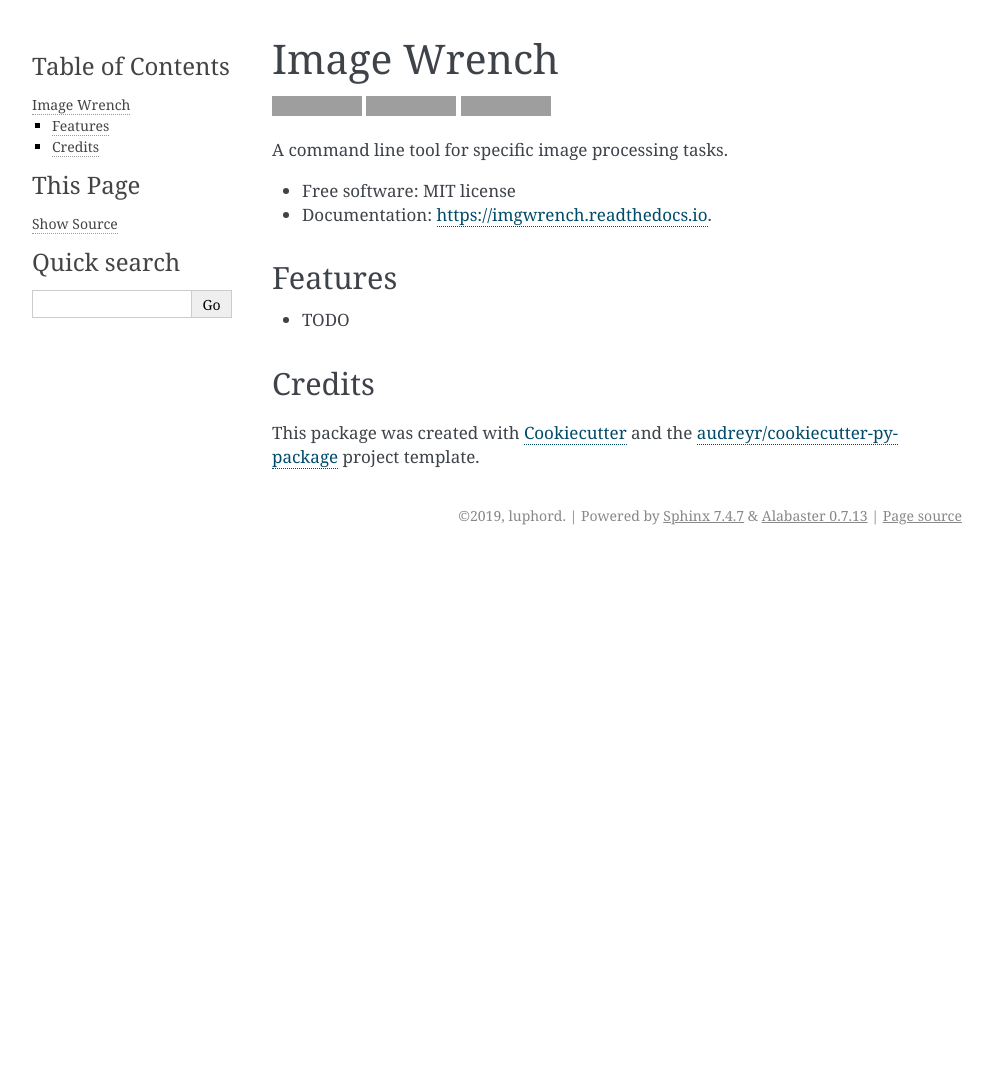
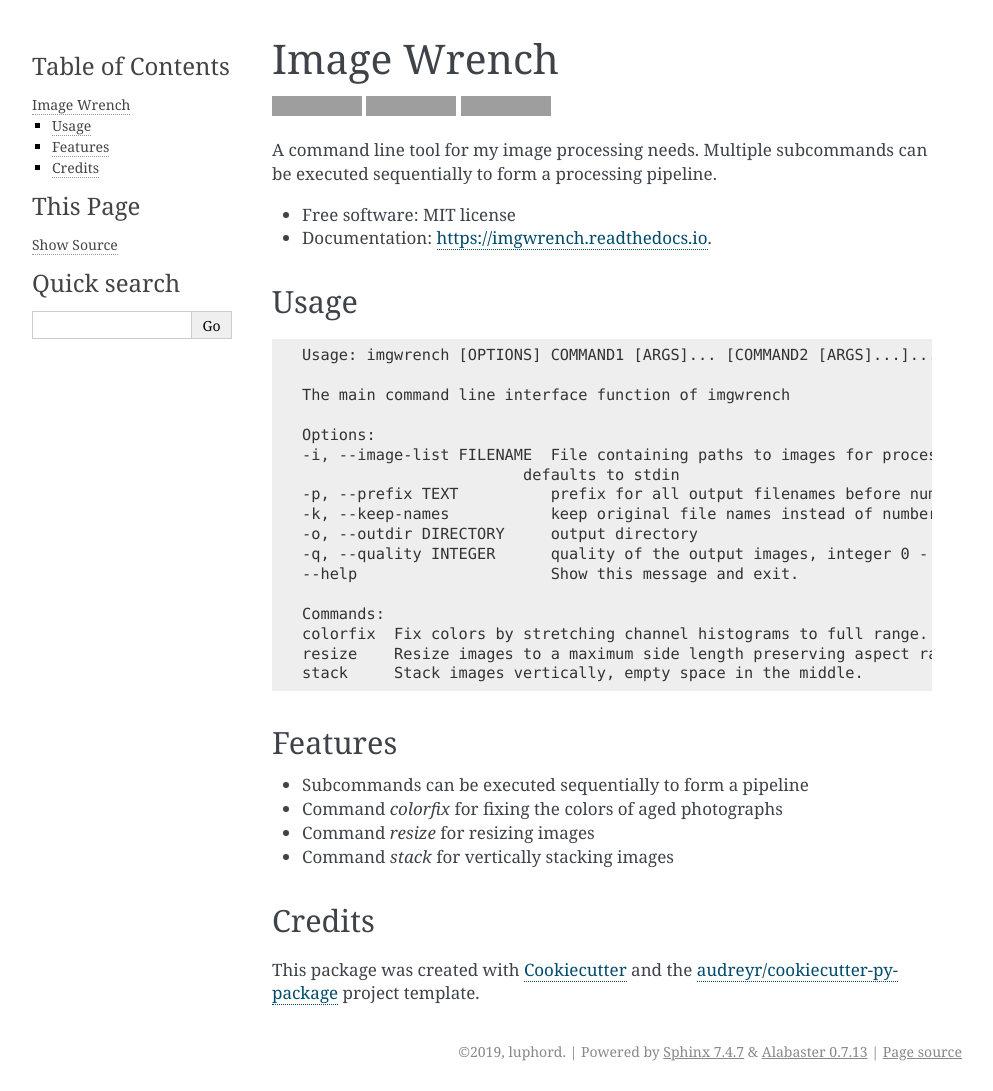
Before and after one commit to luphord/imgwrench, a Sphinx documentation site: the page built from docs/readme.rst, in a window 1280 px wide. Shown: the whole page, without its empty margins (148-1141 px from the left). Built offline with Sphinx 7.4.7, drawn with Linux system fonts in a browser that asks for light colours; pages that are not in the unit, such as notebooks, are missing from menus; the version number is read from the project's files by our own code; before the commit the page ends 900 px from its top, so only the background shows below that; grey boxes are pictures that could not be loaded.

Commit message:
minimal docs for pypi release

```diff
--- a/HISTORY.rst
+++ b/HISTORY.rst
@@ -2,7 +2,7 @@
 History
 =======
 
-0.1.0 (not yet)
----------------
+0.1.0 (2019-01-29)
+------------------
 
 * First release on PyPI.
--- a/README.rst
+++ b/README.rst
@@ -16,17 +16,43 @@
 
 
 
-A command line tool for specific image processing tasks.
+A command line tool for my image processing needs. Multiple subcommands can
+be executed sequentially to form a processing pipeline.
 
 
 * Free software: MIT license
 * Documentation: https://imgwrench.readthedocs.io.
 
+Usage
+-----
+
+.. code-block:: console
+
+        Usage: imgwrench [OPTIONS] COMMAND1 [ARGS]... [COMMAND2 [ARGS]...]...
+
+        The main command line interface function of imgwrench
+
+        Options:
+        -i, --image-list FILENAME  File containing paths to images for processing,
+                                defaults to stdin
+        -p, --prefix TEXT          prefix for all output filenames before numbering
+        -k, --keep-names           keep original file names instead of numbering
+        -o, --outdir DIRECTORY     output directory
+        -q, --quality INTEGER      quality of the output images, integer 0 - 100
+        --help                     Show this message and exit.
+
+        Commands:
+        colorfix  Fix colors by stretching channel histograms to full range.
+        resize    Resize images to a maximum side length preserving aspect ratio.
+        stack     Stack images vertically, empty space in the middle.
 
 Features
 --------
 
-* TODO
+* Subcommands can be executed sequentially to form a pipeline
+* Command *colorfix* for fixing the colors of aged photographs
+* Command *resize* for resizing images
+* Command *stack* for vertically stacking images
 
 Credits
 -------
--- a/setup.py
+++ b/setup.py
@@ -31,7 +31,7 @@
         'Programming Language :: Python :: 3.6',
         'Programming Language :: Python :: 3.7',
     ],
-    description="A command line tool for specific image processing tasks.",
+    description="A command line tool for my image processing needs.",
     entry_points={
         'console_scripts': [
             'imgwrench=imgwrench:cli_imgwrench',
```
Also changed, not shown: docs/imgwrench.rst (+8 -0 lines).
